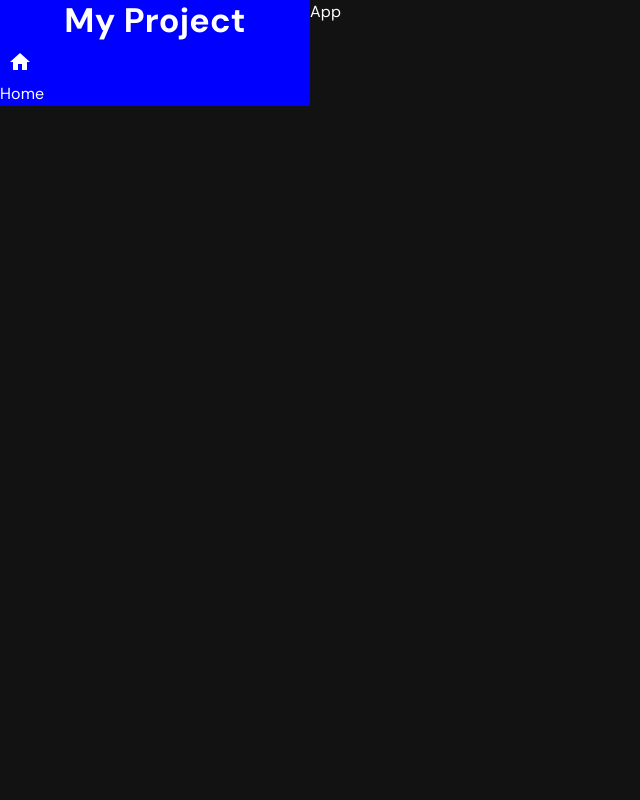
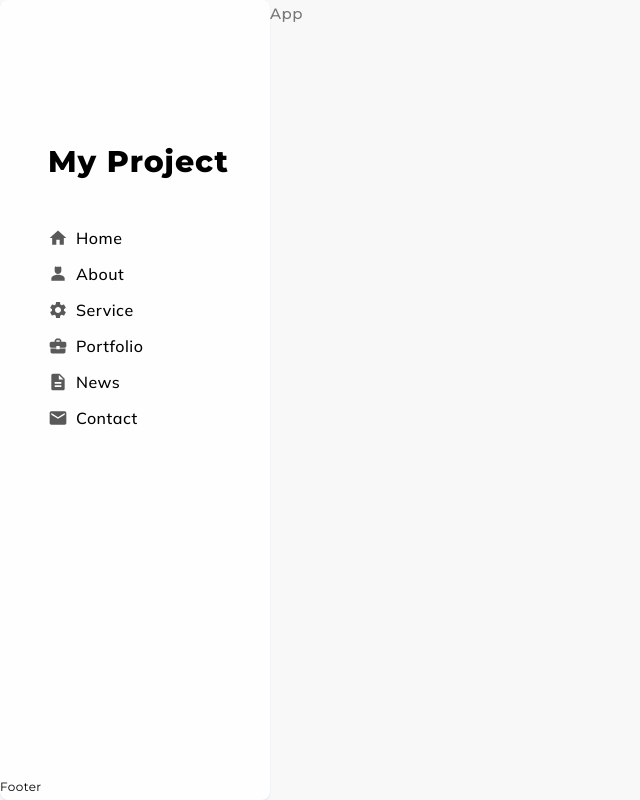
Before and after one commit to Mdjuealhossain/Portfulio_1, a Next.js app: page /en in a window 1280 px wide. Shown: the whole page, without its empty margins (0-640 px from the left). Built offline with nearby package versions, Linux system fonts and the light colour scheme.

Commit message:
feat: design create

```diff
--- a/src/app/[locale]/page.tsx
+++ b/src/app/[locale]/page.tsx
@@ -1,7 +1,14 @@
+import { Box, Typography } from "@mui/material";
 import React from "react";
 
 const App = () => {
-  return <div>App</div>;
+  return (
+    <Box bgcolor="transparent">
+      <Typography variant="body1" color="text.secondary" component="p">
+        App
+      </Typography>
+    </Box>
+  );
 };
 
 export default App;
--- a/src/app/componentSata/sidebarData/index.tsx
+++ b/src/app/componentSata/sidebarData/index.tsx
@@ -1,10 +1,45 @@
 import HomeIcon from "@mui/icons-material/Home";
+import Person4Icon from "@mui/icons-material/Person4";
+import SettingsIcon from "@mui/icons-material/Settings";
+import BusinessCenterIcon from "@mui/icons-material/BusinessCenter";
+import DescriptionIcon from "@mui/icons-material/Description";
+import LocalPostOfficeIcon from "@mui/icons-material/LocalPostOffice";
 
 export const sidebarData = [
   {
     id: "1",
     item: "Home",
     link: "/",
-    icon: <HomeIcon />,
+    icon: <HomeIcon sx={{ height: 20, width: 20 }} />,
+  },
+  {
+    id: "2",
+    item: "About",
+    link: "/",
+    icon: <Person4Icon sx={{ height: 20, width: 20 }} />,
+  },
+  {
+    id: "3",
+    item: "Service",
+    link: "/",
+    icon: <SettingsIcon sx={{ height: 20, width: 20 }} />,
+  },
+  {
+    id: "4",
+    item: "Portfolio",
+    link: "/",
+    icon: <BusinessCenterIcon sx={{ height: 20, width: 20 }} />,
+  },
+  {
+    id: "5",
+    item: "News",
+    link: "/",
+    icon: <DescriptionIcon sx={{ height: 20, width: 20 }} />,
+  },
+  {
+    id: "6",
+    item: "Contact",
+    link: "/",
+    icon: <LocalPostOfficeIcon sx={{ height: 20, width: 20 }} />,
   },
 ];
--- a/src/layouts/PortfulioLayout/index.tsx
+++ b/src/layouts/PortfulioLayout/index.tsx
@@ -1,17 +1,18 @@
 import React, { FC } from "react";
 
 import { PortfulioLayoutProps } from "./Types";
-import { Box, Grid } from "@mui/material";
+import { Box, Grid, AppBar } from "@mui/material";
 import Sidebar from "src/widgets/SideBar";
 
 const PortfulioLayout: FC<PortfulioLayoutProps> = ({ children }) => {
   return (
     <>
-      <Grid container>
-        <Grid item width={310} bgcolor="blue">
+      {/* 0 6px 24px 0 rgba(0,0,0,.05), 0 0 0 1px rgba(0,0,0,.08) */}
+      <Grid container height="100%">
+        <Grid item width={270}>
           <Sidebar />
         </Grid>
-        <Grid item width="calc(100% - 310px)">
+        <Grid item width="calc(100% - 270px)">
           {children}
         </Grid>
       </Grid>
--- a/src/theme/index.tsx
+++ b/src/theme/index.tsx
@@ -18,7 +18,7 @@ import componentsOverride from "./overrides";
 
 type SupportedLocales = keyof typeof locales;
 
-const DEFAULT_PALETTE_MODE: PaletteMode = "dark";
+const DEFAULT_PALETTE_MODE: PaletteMode = "light";
 const DEFAULT_LOCAL: SupportedLocales = "enUS";
 
 export const ColorModeContext = createContext<{
--- a/src/theme/palette/light.ts
+++ b/src/theme/palette/light.ts
@@ -54,12 +54,12 @@ export default {
     A700: "#616161",
   },
   text: {
-    primary: "#1B2559",
-    secondary: "#707EAE",
+    primary: "#000",
+    secondary: "#767676",
     disabled: "rgba(0, 0, 0, 0.38)",
   },
   action: {
-    active: "rgba(0, 0, 0, 0.54)",
+    active: "rgba(0, 0, 0, 0.65)",
     hover: "rgba(0, 0, 0, 0.04)",
     hoverOpacity: 0.04,
     selected: "rgba(0, 0, 0, 0.08)",
@@ -72,8 +72,8 @@ export default {
     activatedOpacity: 0.12,
   },
   background: {
-    default: "#f5f5f5",
-    paper: "#ffffff",
+    default: "#f8f8f8",
+    paper: "#fefefe",
   },
   common: {
     black: "#000",
--- a/src/theme/typography.ts
+++ b/src/theme/typography.ts
@@ -1,14 +1,20 @@
 import { TypographyVariants as TypographyVariantsOption } from "@mui/material/styles";
-import { Roboto, Merriweather, DM_Sans } from "next/font/google";
+import {
+  Roboto,
+  Merriweather,
+  DM_Sans,
+  Montserrat,
+  Mulish,
+} from "next/font/google";
 
-export const roboto = Roboto({
-  weight: ["300", "400", "500", "700", "900"],
+export const montserrat = Montserrat({
+  weight: ["300", "400", "500", "700", "800"],
   style: ["normal", "italic"],
   subsets: ["latin"],
   display: "swap",
 });
-export const dm_sans = DM_Sans({
-  weight: ["400", "500", "700"],
+export const mulish = Mulish({
+  weight: ["300", "400", "500", "700", "800"],
   style: ["normal", "italic"],
   subsets: ["latin"],
   display: "swap",
@@ -17,99 +23,99 @@ export const dm_sans = DM_Sans({
 export interface TypographyVariants extends TypographyVariantsOption {}
 
 export default {
-  fontFamily: `${dm_sans.style.fontFamily}, ${roboto.style.fontFamily}`,
+  fontFamily: ` ${montserrat.style.fontFamily}, ${mulish.style.fontFamily}`,
   htmlFontSize: 16,
-  fontSize: 14,
+  fontSize: 16,
   fontWeightRegular: 400,
   fontWeightMedium: 500,
   fontWeightBold: 700,
   h1: {
-    ...dm_sans.style,
+    ...montserrat.style,
     fontWeight: 400,
     fontSize: "6rem",
-    lineHeight: 1.167,
+    lineHeight: 1.2,
     letterSpacing: "-0.01562em",
   },
   h2: {
-    ...dm_sans.style,
+    ...montserrat.style,
     fontWeight: 400,
     fontSize: "3.75rem",
     lineHeight: 1.2,
     letterSpacing: "-0.00833em",
   },
   h3: {
-    ...dm_sans.style,
-    fontWeight: 400,
-    fontSize: "3rem",
-    lineHeight: 1.167,
-    letterSpacing: "0em",
+    ...montserrat.style,
+    fontWeight: 800,
+    fontSize: "1.875rem",
+    lineHeight: 1.2,
+    letterSpacing: "0.03125em",
   },
   h4: {
-    ...dm_sans.style,
-    fontWeight: 800,
-    fontSize: "2.125rem",
-    lineHeight: 1.235,
-    letterSpacing: "0.00735em",
+    ...montserrat.style,
+    fontWeight: 700,
+    fontSize: "1.125rem",
+    lineHeight: 1.2,
+    letterSpacing: "0.03125em",
   },
   h5: {
-    ...dm_sans.style,
+    ...montserrat.style,
     fontWeight: 400,
     fontSize: "1rem",
-    lineHeight: 1.334,
+    lineHeight: 1.2,
     letterSpacing: "0em",
   },
   h6: {
-    ...dm_sans.style,
+    ...montserrat.style,
     fontWeight: 800,
     fontSize: "1.875rem",
     lineHeight: 1.2,
     letterSpacing: "0.0075em",
   },
   subtitle1: {
-    ...dm_sans.style,
+    ...montserrat.style,
     fontWeight: 500,
     fontSize: "1rem",
     lineHeight: 1.75,
     letterSpacing: "0.00938em",
   },
   subtitle2: {
-    ...dm_sans.style,
+    ...montserrat.style,
     fontWeight: 500,
     fontSize: "0.875rem",
     lineHeight: 1.57,
     letterSpacing: "0.00714em",
   },
   body1: {
-    ...dm_sans.style,
-    fontWeight: 400,
-    fontSize: "1rem",
-    lineHeight: 1.5,
-    letterSpacing: "0.00938em",
+    ...montserrat.style,
+    fontWeight: 500,
+    fontSize: "0.9375rem",
+    lineHeight: 1.875,
+    letterSpacing: "0.03125em",
   },
   body2: {
-    ...dm_sans.style,
-    fontWeight: 400,
-    fontSize: "0.875rem",
-    lineHeight: 1.43,
-    letterSpacing: "0.01071em",
+    ...mulish.style,
+    fontWeight: 500,
+    fontSize: "1rem",
+    lineHeight: 1.875,
+    letterSpacing: "0.03125em",
   },
   button: {
-    ...dm_sans.style,
+    ...montserrat.style,
     fontWeight: 500,
-    fontSize: "0.875rem",
+    fontSize: "0.75rem",
     lineHeight: 1.75,
-    letterSpacing: "0.02857em",
+    letterSpacing: "0.03125em",
     textTransform: "uppercase",
   },
   caption: {
-    ...dm_sans.style,
+    ...montserrat.style,
     fontWeight: 400,
     fontSize: "0.75rem",
     lineHeight: 1.66,
     letterSpacing: "0.03333em",
   },
   overline: {
-    ...dm_sans.style,
+    ...montserrat.style,
     fontWeight: 400,
     fontSize: "0.75rem",
     lineHeight: 2.66,
--- a/src/widgets/Sidbars/index.tsx
+++ b/src/widgets/Sidbars/index.tsx
@@ -1,12 +1,13 @@
+"use client";
 import React, { FC } from "react";
 import { SidebarsProps } from "./Types";
 import { Box, IconButton, Typography } from "@mui/material";
 
 const Sidebars: FC<SidebarsProps> = ({ item, link, icon }) => {
   return (
-    <Box>
+    <Box display="flex" alignItems="center">
       <IconButton>{icon}</IconButton>
-      <Typography>{item}</Typography>
+      <Typography variant="body2">{item}</Typography>
     </Box>
   );
 };
--- a/src/widgets/SideBar/index.tsx
+++ b/src/widgets/SideBar/index.tsx
@@ -1,23 +1,35 @@
 import { FC } from "react";
 import { SidebarProps } from "./Types";
-import { Box, ButtonBase, IconButton, Stack, Typography } from "@mui/material";
+import { Box, ButtonBase, Paper, Stack, Typography } from "@mui/material";
 import Sidebars from "../Sidbars";
 import HomeIcon from "@mui/icons-material/Home";
 import { sidebarData } from "src/app/componentSata/sidebarData";
 
 const Sidebar: FC<SidebarProps> = () => {
   return (
-    <Stack>
-      <Box textAlign="center">
-        <Typography variant="h4">My Project</Typography>
+    <Paper
+      sx={{
+        display: "flex",
+        height: "100%",
+        flexDirection: "column",
+        justifyContent: "space-between",
+      }}
+    >
+      <Stack sx={{ pt: 18, px: 5 }}>
+        <Box sx={{ pl: 1 }}>
+          <Typography variant="h3">My Project</Typography>
         </Box>
-      <Stack>
+        <Stack sx={{ pt: 5, pb: 6.25 }}>
           {sidebarData.map((data) => {
             const { id, item, icon, link } = data;
             return <Sidebars key={id} icon={icon} item={item} link={link} />;
           })}
         </Stack>
       </Stack>
+      <Box>
+        <Typography variant="caption">Footer</Typography>
+      </Box>
+    </Paper>
   );
 };
 
```
Lines whose indentation alone changed are shown as unchanged.
